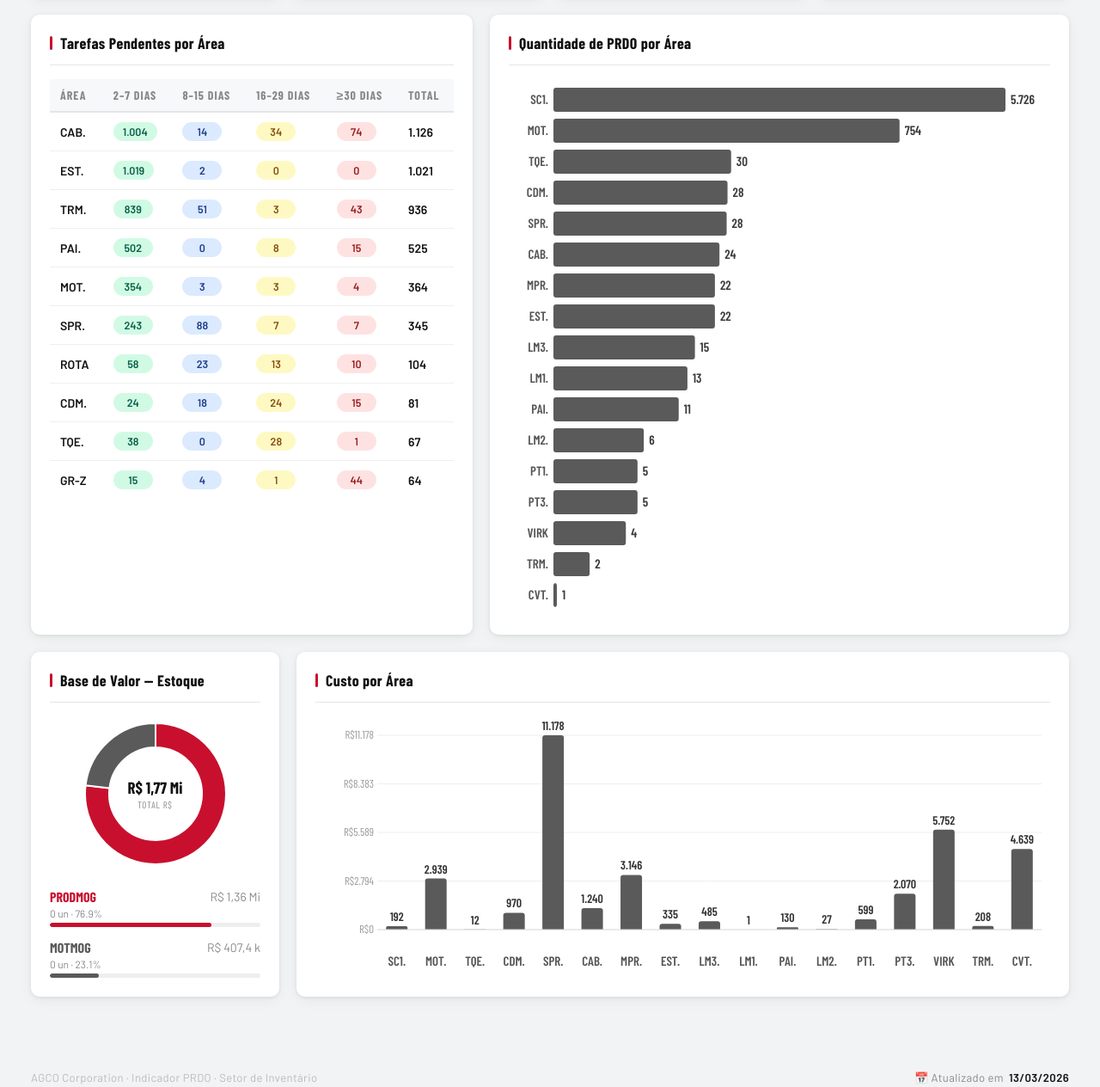
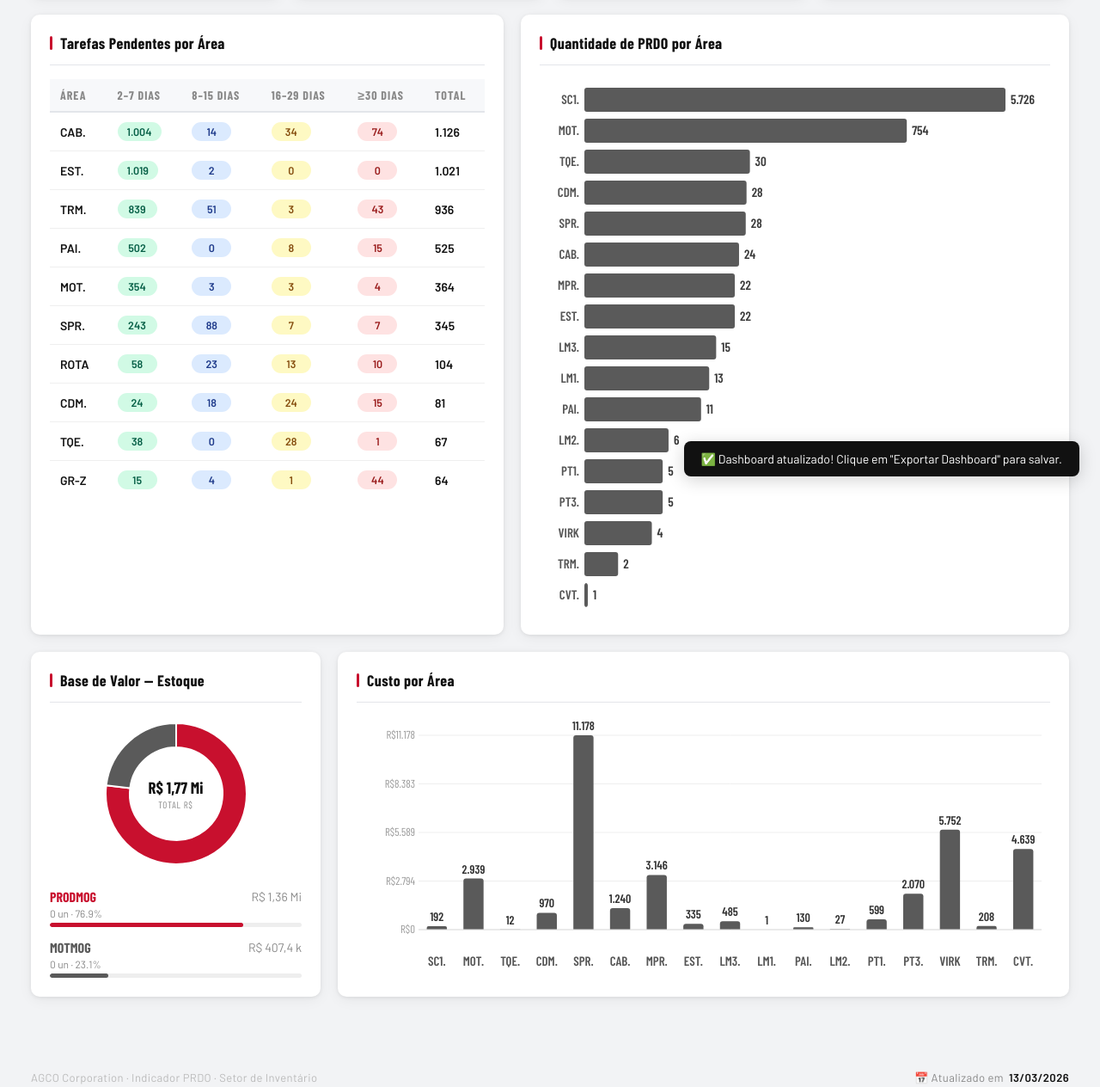
Before and after one commit to ogabrielmatta/Indicador-PRDO, a plain HTML site: page Indicador PRDO.html in a window 1280 px wide. Shown: the part 222-1486 px from the top of the page at 86% size. Drawn offline with nearby package versions, Linux system fonts and the light colour scheme.

Commit message:
Add files via upload

```diff
--- a/Indicador PRDO.html
+++ b/Indicador PRDO.html
@@ -1,6 +1,6 @@
 <html lang="pt-BR"><head>
 <meta charset="UTF-8">
-<meta name="version" content="202603131123">
+<meta name="version" content="202603131125">
 <meta http-equiv="Cache-Control" content="no-cache, no-store, must-revalidate">
 <meta http-equiv="Pragma" content="no-cache">
 <meta http-equiv="Expires" content="0">
@@ -483,7 +483,7 @@ footer {
         <div class="card-ttl">Quantidade de PRDO por Área</div>
       </div>
       <div class="bar-wrap" id="mov-wrap">
-        <canvas id="movCanvas" class="bar" width="630" height="624" style="width: 630px; height: 624px;"></canvas>
+        <canvas id="movCanvas" class="bar" width="594" height="624" style="width: 594px; height: 624px;"></canvas>
       </div>
     </div>
 
@@ -528,7 +528,7 @@ footer {
         <div class="card-ttl">Custo por Área</div>
       </div>
       <div class="bar-wrap" id="custo-wrap">
-        <canvas id="custoCanvas" class="bar" width="855" height="300" style="width: 855px; height: 300px;"></canvas>
+        <canvas id="custoCanvas" class="bar" width="807" height="300" style="width: 807px; height: 300px;"></canvas>
       </div>
     </div>
 
@@ -552,7 +552,7 @@ footer {
     </div>
   </div>
 </div>
-<div class="toast" id="toast">✅ Dashboard atualizado! Clique em "Exportar Dashboard" para salvar.</div>
+<div class="toast show" id="toast">✅ Dashboard atualizado! Clique em "Exportar Dashboard" para salvar.</div>
 <script>
 /* ── DATA ── */
 let D = {"today":"13/03/2026","kpis":{"tasks":27848,"gt7":334,"valor":1765016.4924773036,"linhas":13503},"aging":{"areas":["CAB.","EST.","TRM.","PAI.","MOT.","SPR.","ROTA","CDM.","TQE.","GR-Z"],"f1":[1004,1019,839,502,354,243,58,24,38,15],"f2":[14,2,51,0,3,88,23,18,0,4],"f3":[34,0,3,8,3,7,13,24,28,1],"f4":[74,0,43,15,4,7,10,15,1,44]},"bv":{"F2":{"name":"PRODMOG","qtd":0,"valor":1357605.2945708015},"F7":{"name":"MOTMOG","qtd":0,"valor":407411.19790650206}},"mov":{"areas":["SC1.","MOT.","TQE.","CDM.","SPR.","CAB.","MPR.","EST.","LM3.","LM1.","PAI.","LM2.","PT1.","PT3.","VIRK","TRM.","CVT."],"qtd":[5726,754,30,28,27.54,24,22,22,15,13,11,5.640000000000001,5,5,4,2,1],"custo":[192.30770000000004,2939.0615,12.369,969.8477000000001,11177.7402,1240.0589,3146.389,334.7741,484.8929,0.6408,130.0852,27.3047,599.2422,2070.1413000000002,5752,207.5955,4639.3248]}};
```
